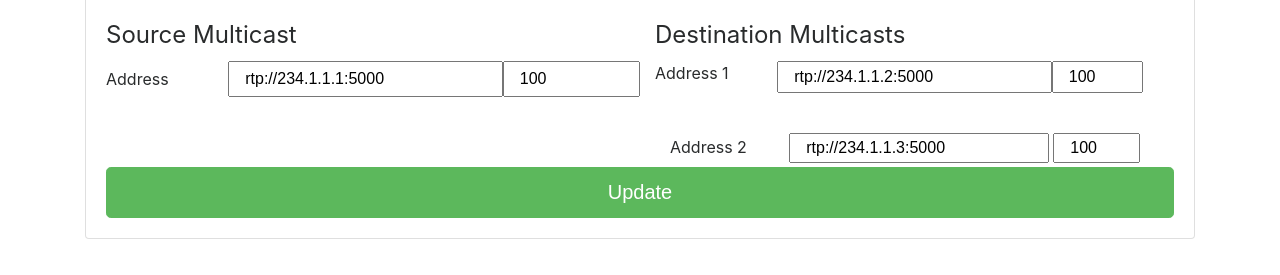
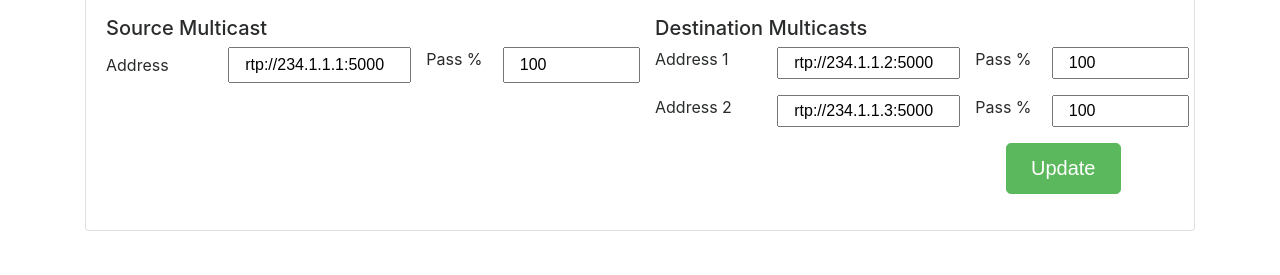
Before and after one commit to r1k/node_multicast_nettest, a website: page static/index.html in a window 1280 px wide. Shown: the part 117-392 px from the top of the page. Drawn offline with Linux system fonts and the light colour scheme; no server answers.

Commit message:
fix layout

```diff
--- a/static/index.html
+++ b/static/index.html
@@ -41,32 +41,36 @@
     <div class="card">
       <h4 class="card-header">Routing</h4>
         <div class="card-block">
-        <form >
+          <form>
             <div class="row">
               <div class="col">
-              <legend>Source Multicast</legend>
+                <h5>Source Multicast</h5>
                 <div class="form-group row">
                   <label class="col-3 col-form-label" >Address</label>
-                <input class="col-6" id="input_mcast_addr" value="rtp://234.1.1.1:5000" type="text">
+                  <input class="col-4" id="input_mcast_addr" value="rtp://234.1.1.1:5000" type="text">
+                  <label class="col-2">Pass %</label>
                   <input class="col-3" id="input_mcast_pass_perc" value="100" type="number" min="0" max="100" step="0.001">
                 </div>
               </div>
               <div class="col">
-              <legend>Destination Multicasts</legend>
+                <h5>Destination Multicasts</h5>
                   <div class="form-group row">
                     <label class="col-3">Address 1</label>
-              <input class="col-6" id="output_mcast_addr_1" value="rtp://234.1.1.2:5000" type="text">
-              <input class="col-2" id="output_mcast_pass_perc_1" value="100" type="number" min="0" max="100" step="0.05">
+                    <input class="col-4" id="output_mcast_addr_1" value="rtp://234.1.1.2:5000" type="text">
+                    <label class="col-2">Pass %</label>
+                    <input class="col-3" id="output_mcast_pass_perc_1" value="100" type="number" min="0" max="100" step="0.05">
                   </div>
-              <br>
-              <div c;ass="form-group row">
+                <div class="form-group row">
                   <label class="col-3">Address 2</label>
-              <input class="col-6" id="output_mcast_addr_2" value="rtp://234.1.1.3:5000" type="text">
-              <input class="col-2" id="output_mcast_pass_perc_2" value="100" type="number" min="0" max="100" step="0.05">
+                  <input class="col-4" id="output_mcast_addr_2" value="rtp://234.1.1.3:5000" type="text">
+                  <label class="col-2">Pass %</label>
+                  <input class="col-3" id="output_mcast_pass_perc_2" value="100" type="number" min="0" max="100" step="0.05">
                 </div>
               </div>
             </div>
-          <button type="button" class="btn btn-success btn-lg btn-block">Update</button>
+          <div class="form-group row">
+            <button type="button" class="offset-10 btn btn-success btn-lg">Update</button>
+          </div>
         </form>
       </div>
     </div>
```
Lines whose indentation alone changed are shown as unchanged.
